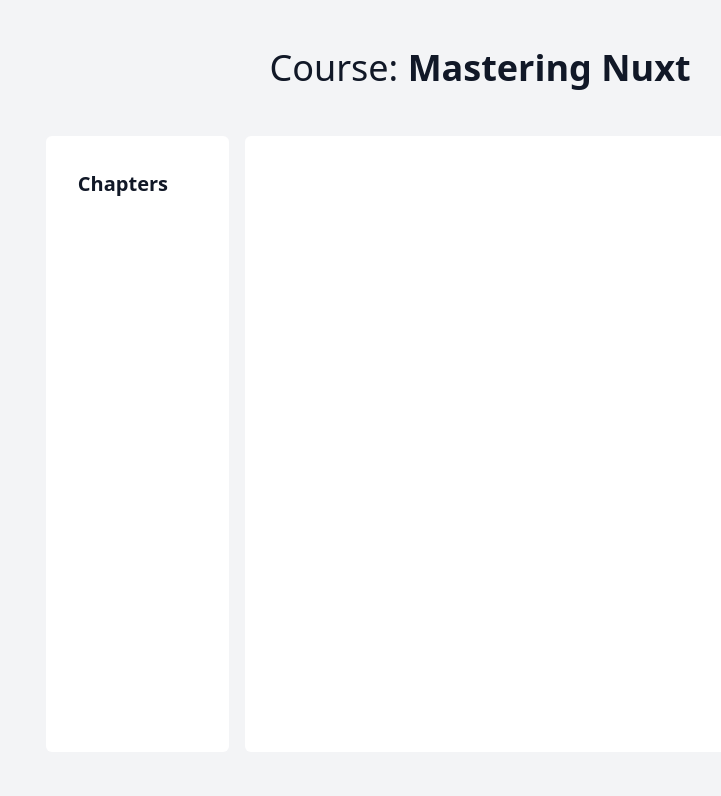
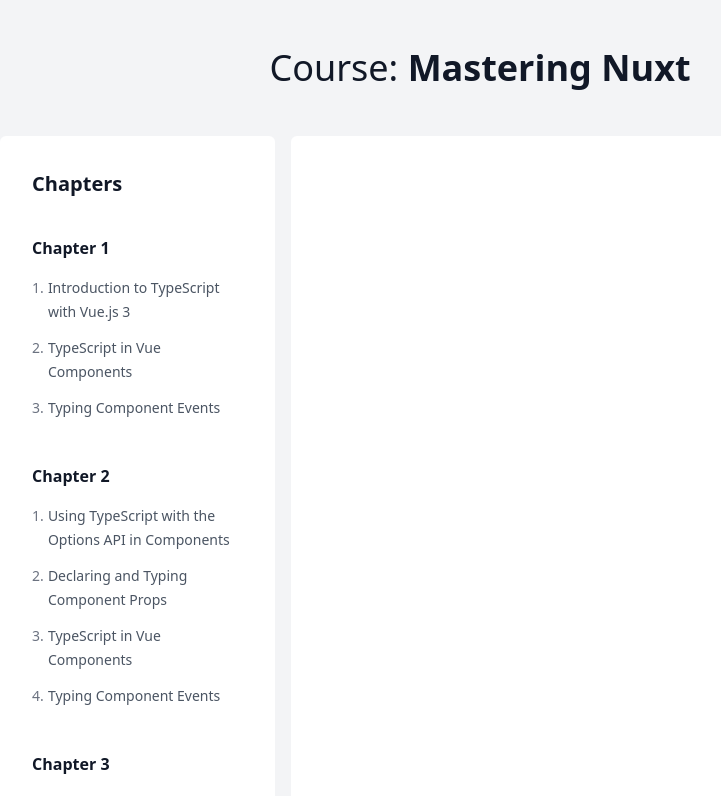
Before and after one commit to vladpolewoi/mastering-nuxt-3, a Nuxt app: page /course in a window 1280 px wide. Shown: the top 796 px of the page, without its empty margins (160-881 px from the left). Built offline with nearby package versions, Linux system fonts and the light colour scheme.

Commit message:
feat: :sparkles: 1-10 NuxtLinks

```diff
--- a/components/videoPlayer.vue
+++ b/components/videoPlayer.vue
@@ -14,7 +14,7 @@
 <script setup>
 const props = defineProps({
 	videoId: {
-		type: String,
+		type: Number,
 		required: true,
 	},
 })
--- a/composables/useCourse.ts
+++ b/composables/useCourse.ts
@@ -1,5 +1,14 @@
 import courseData from "./courseData"
 
 export const useCourse = () => {
-	return courseData
+	return {
+		...courseData,
+		chapters: courseData.chapters.map((chapter) => ({
+			...chapter,
+			lessons: chapter.lessons.map((lesson) => ({
+				...lesson,
+				path: `/course/chapter/${chapter.slug}/lesson/${lesson.slug}`,
+			})),
+		})),
+	}
 }
--- a/package.json
+++ b/package.json
@@ -13,6 +13,7 @@
 		"@nuxtjs/tailwindcss": "^6.7.0",
 		"@tailwindcss/typography": "^0.5.9",
 		"@types/node": "^18",
-		"nuxt": "^3.5.3"
+		"nuxt": "^3.5.3",
+		"sass": "^1.63.6"
 	}
 }
--- a/pages/course.vue
+++ b/pages/course.vue
@@ -12,9 +12,29 @@
 
 		<div class="flex flex-row justify-center flex-grow">
 			<div
-				class="prose mr-4 p-8 bg-white rounded-md min-w-[20ch] flex flex-col"
+				class="prose mr-4 p-8 bg-white rounded-md min-w-[20ch] max-w-[30ch] flex flex-col"
 			>
 				<h3>Chapters</h3>
+				<div
+					v-for="chapter in chapters"
+					:key="chapter.slug"
+					class="space-y-1 mb-4 flex flex-col"
+				>
+					<h4>{{ chapter.title }}</h4>
+					<NuxtLink
+						v-for="(lesson, index) in chapter.lessons"
+						:key="lesson.slug"
+						class="flex flex-row space-x-1 no-underline prose-sm py-1 font-normal"
+						:to="lesson.path"
+						:class="{
+							'text-blue-500': lesson.path === $route.fullPath,
+							'text-gray-600': lesson.path !== $route.fullPath,
+						}"
+					>
+						<span class="text-gray-500"> {{ index + 1 }}. </span>
+						<span>{{ lesson.title }}</span>
+					</NuxtLink>
+				</div>
 			</div>
 
 			<div class="prose p-12 bg-white rounded-md w-[65ch] prose-lg">
@@ -24,11 +44,6 @@
 	</div>
 </template>
 
-<script>
-export default {
-	name: "Course",
-	props: {},
-}
+<script setup>
+const { chapters } = useCourse()
 </script>
-
-<style lang="scss" scoped></style>
--- a/pages/course/chapter/[chapterSlug]/lesson/[lessonSlug].vue
+++ b/pages/course/chapter/[chapterSlug]/lesson/[lessonSlug].vue
@@ -5,20 +5,20 @@
 		</p>
 		<h2 class="my-0">{{ lesson.title }}</h2>
 		<div class="flex space-x-4 mt-2 mb-8">
-			<a
+			<NuxtLink
 				v-if="lesson.sourceUrl"
 				class="font-normal text-md text-gray-500"
-				:href="lesson.sourceUrl"
+				:to="lesson.sourceUrl"
 			>
 				Download Source Code
-			</a>
-			<a
+			</NuxtLink>
+			<NuxtLink
 				v-if="lesson.downloadUrl"
 				class="font-normal text-md text-gray-500"
-				:href="lesson.downloadUrl"
+				:to="lesson.downloadUrl"
 			>
 				Download Video
-			</a>
+			</NuxtLink>
 		</div>
 		<VideoPlayer v-if="lesson.videoId" :videoId="lesson.videoId" />
 		<p>{{ lesson.text }}</p>
```
Also changed, not shown: 1 other file (tests, documents, lock files or other folders).
